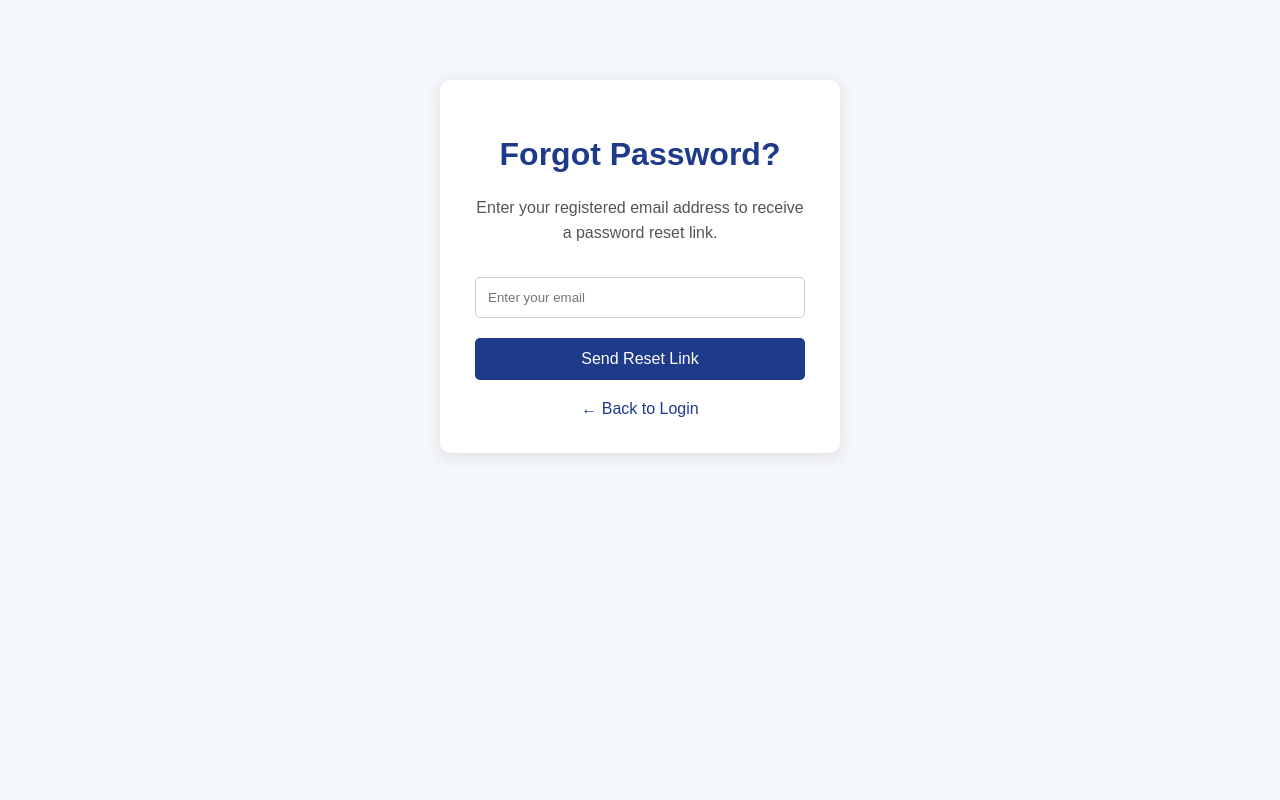
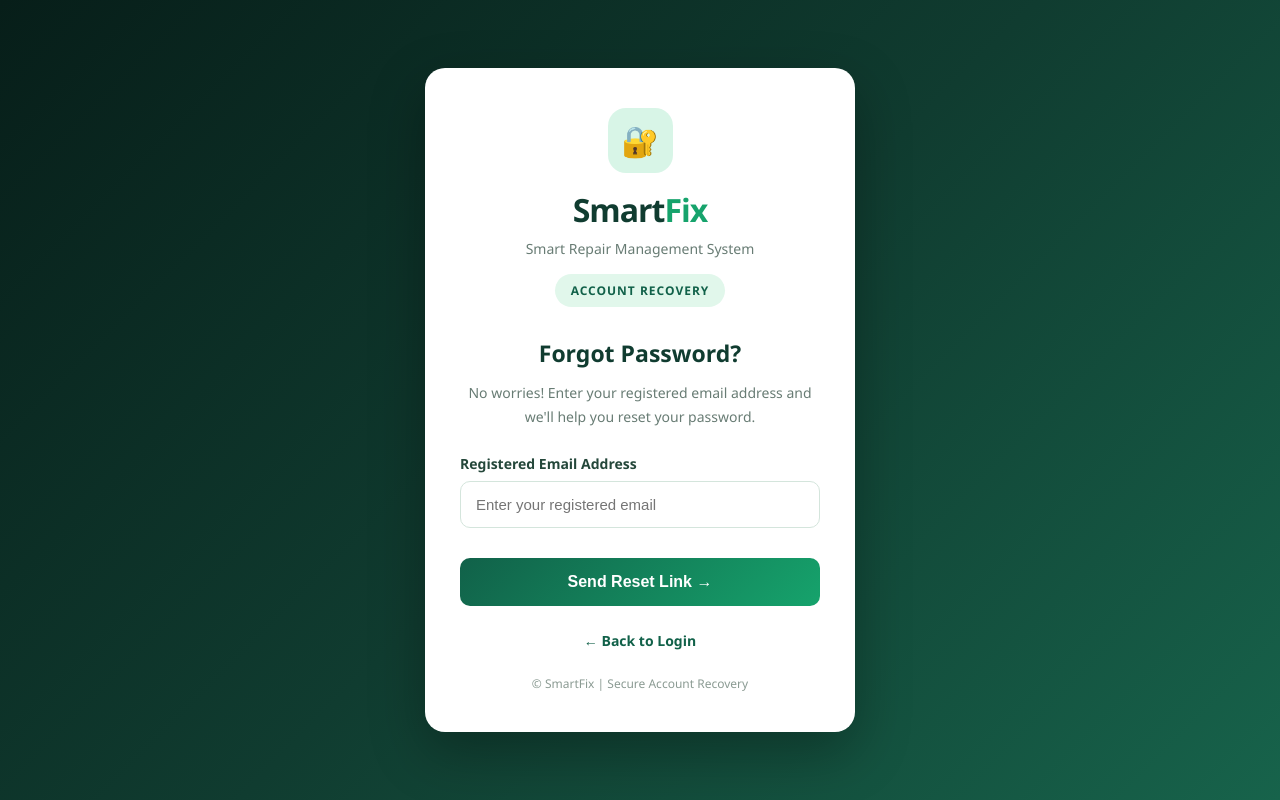
Before and after one commit to nitishsarkar0580/smartfix-management-system, a Flask app: page /forgot-password in a window 1280 px wide. Run offline with Flask 3, Linux system fonts and the light colour scheme.

Commit message:
Update forgot_password.html

```diff
--- a/templates/forgot_password.html
+++ b/templates/forgot_password.html
@@ -1,74 +1,244 @@
 <!DOCTYPE html>
 <html lang="en">
+
 <head>
     <meta charset="UTF-8">
     <meta name="viewport" content="width=device-width, initial-scale=1.0">
-    <title>Forgot Password - SmartFix</title>
+
+    <title>Forgot Password | SmartFix</title>
+
     <style>
         * {
+            margin: 0;
+            padding: 0;
             box-sizing: border-box;
-            font-family: Arial, sans-serif;
         }
+
         body {
-            margin: 0;
-            background: #f4f7fb;
+            font-family: 'Segoe UI', Arial, sans-serif;
+            min-height: 100vh;
+            background: linear-gradient(135deg, #071e19, #103c30, #17634b);
+            display: flex;
+            align-items: center;
+            justify-content: center;
+            padding: 20px;
         }
-        .container {
-            max-width: 400px;
-            margin: 80px auto;
-            background: white;
-            padding: 35px;
-            border-radius: 10px;
-            box-shadow: 0 3px 15px #ddd;
+
+        .reset-container {
+            width: 100%;
+            max-width: 430px;
+            background: #ffffff;
+            padding: 40px 35px;
+            border-radius: 20px;
+            box-shadow: 0 20px 55px rgba(0, 0, 0, 0.3);
         }
-        h1 {
+
+        .logo {
             text-align: center;
-            color: #1e3a8a;
+            margin-bottom: 30px;
         }
-        p {
+
+        .logo-icon {
+            width: 65px;
+            height: 65px;
+            background: #d8f5e7;
+            color: #116149;
+            border-radius: 18px;
+            display: flex;
+            align-items: center;
+            justify-content: center;
+            margin: 0 auto 15px;
+            font-size: 30px;
+        }
+
+        .logo h1 {
+            font-size: 32px;
+            color: #103c30;
+            letter-spacing: -1px;
+        }
+
+        .logo h1 span {
+            color: #16a36c;
+        }
+
+        .subtitle {
+            margin-top: 8px;
+            color: #687c74;
+            font-size: 14px;
+        }
+
+        .reset-badge {
+            display: inline-block;
+            background: #e1f7eb;
+            color: #116149;
+            padding: 8px 16px;
+            border-radius: 30px;
+            font-size: 12px;
+            font-weight: 700;
+            margin-top: 16px;
+            letter-spacing: 1px;
+        }
+
+        .heading {
             text-align: center;
-            color: #555;
-            line-height: 1.6;
+            margin-bottom: 25px;
         }
+
+        .heading h2 {
+            color: #103c30;
+            font-size: 23px;
+            margin-bottom: 12px;
+        }
+
+        .heading p {
+            color: #687c74;
+            font-size: 14px;
+            line-height: 1.7;
+        }
+
+        .form-group {
+            margin-bottom: 20px;
+        }
+
+        label {
+            display: block;
+            font-size: 14px;
+            font-weight: 600;
+            color: #24473a;
+            margin-bottom: 8px;
+        }
+
         input {
             width: 100%;
-            padding: 12px;
-            border: 1px solid #ccc;
-            border-radius: 5px;
-            margin-top: 15px;
+            padding: 14px 15px;
+            border: 1px solid #d4e5dc;
+            border-radius: 10px;
+            font-size: 15px;
+            outline: none;
+            transition: 0.3s;
         }
-        button {
+
+        input:focus {
+            border-color: #16a36c;
+            box-shadow: 0 0 0 3px rgba(22, 163, 108, 0.12);
+        }
+
+        .reset-btn {
             width: 100%;
-            margin-top: 20px;
-            padding: 12px;
+            padding: 15px;
             border: none;
-            border-radius: 5px;
-            background: #1e3a8a;
+            border-radius: 10px;
+            background: linear-gradient(135deg, #116149, #16a36c);
             color: white;
             font-size: 16px;
+            font-weight: 600;
             cursor: pointer;
+            transition: 0.3s;
+            margin-top: 10px;
         }
-        a {
+
+        .reset-btn:hover {
+            background: linear-gradient(135deg, #0a4635, #118658);
+            transform: translateY(-2px);
+            box-shadow: 0 8px 20px rgba(17, 97, 73, 0.25);
+        }
+
+        .back-login {
             display: block;
             text-align: center;
-            margin-top: 20px;
-            color: #1e3a8a;
+            margin-top: 25px;
+            color: #116149;
+            font-size: 14px;
+            font-weight: 600;
             text-decoration: none;
+        }
+
+        .back-login:hover {
+            text-decoration: underline;
+        }
+
+        .footer {
+            text-align: center;
+            margin-top: 25px;
+            font-size: 12px;
+            color: #8b9b93;
+        }
+
+        @media (max-width: 480px) {
+            .reset-container {
+                padding: 30px 22px;
+            }
+
+            .logo h1 {
+                font-size: 28px;
+            }
         }
     </style>
 </head>
+
 <body>
-    <div class="container">
-        <h1>Forgot Password?</h1>
-        <p>Enter your registered email address to receive a password reset link.</p>
+
+    <div class="reset-container">
+
+        <div class="logo">
+
+            <div class="logo-icon">🔐</div>
+
+            <h1>Smart<span>Fix</span></h1>
+
+            <p class="subtitle">
+                Smart Repair Management System
+            </p>
+
+            <div class="reset-badge">
+                ACCOUNT RECOVERY
+            </div>
+
+        </div>
+
+        <div class="heading">
+
+            <h2>Forgot Password?</h2>
+
+            <p>
+                No worries! Enter your registered email address
+                and we'll help you reset your password.
+            </p>
+
+        </div>
 
         <form method="POST">
-            <input type="email" name="email"
-                   placeholder="Enter your email" required>
-            <button type="submit">Send Reset Link</button>
+
+            <div class="form-group">
+
+                <label for="email">Registered Email Address</label>
+
+                <input
+                    type="email"
+                    id="email"
+                    name="email"
+                    placeholder="Enter your registered email"
+                    autocomplete="email"
+                    required
+                >
+
+            </div>
+
+            <button type="submit" class="reset-btn">
+                Send Reset Link →
+            </button>
+
         </form>
 
-        <a href="/login">← Back to Login</a>
+        <a href="/login" class="back-login">
+            ← Back to Login
+        </a>
+
+        <div class="footer">
+            © SmartFix | Secure Account Recovery
+        </div>
+
     </div>
+
 </body>
 </html>
```
